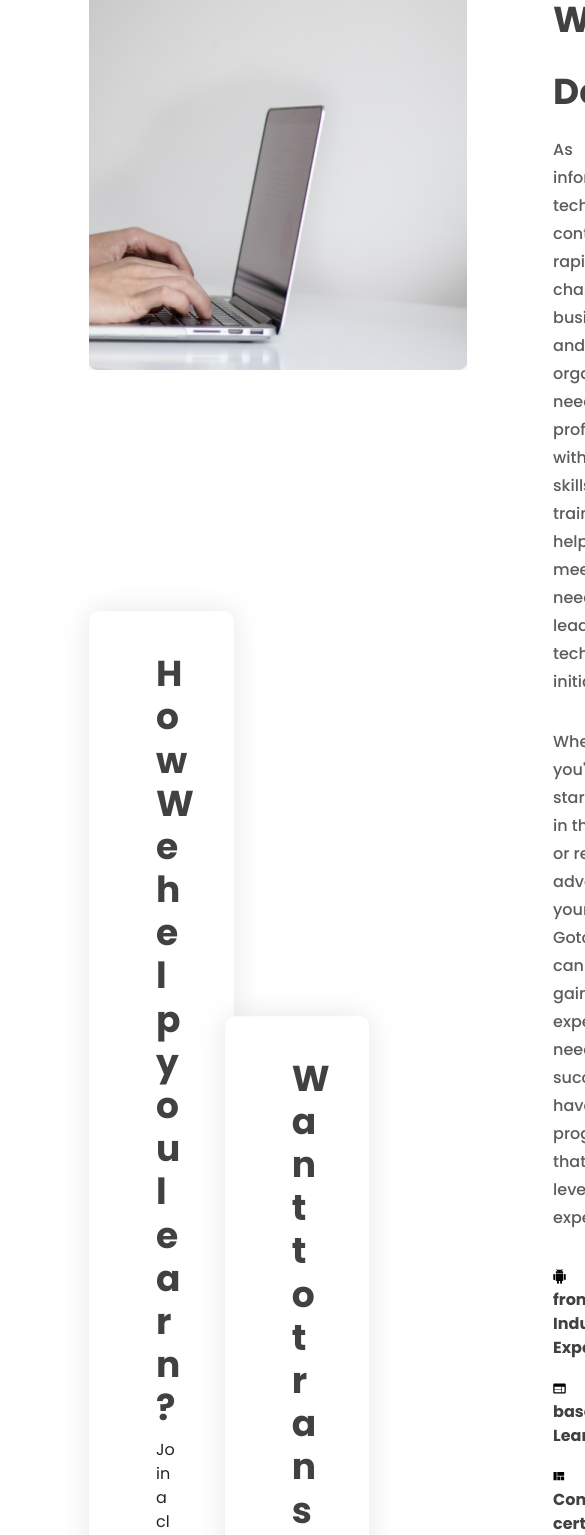
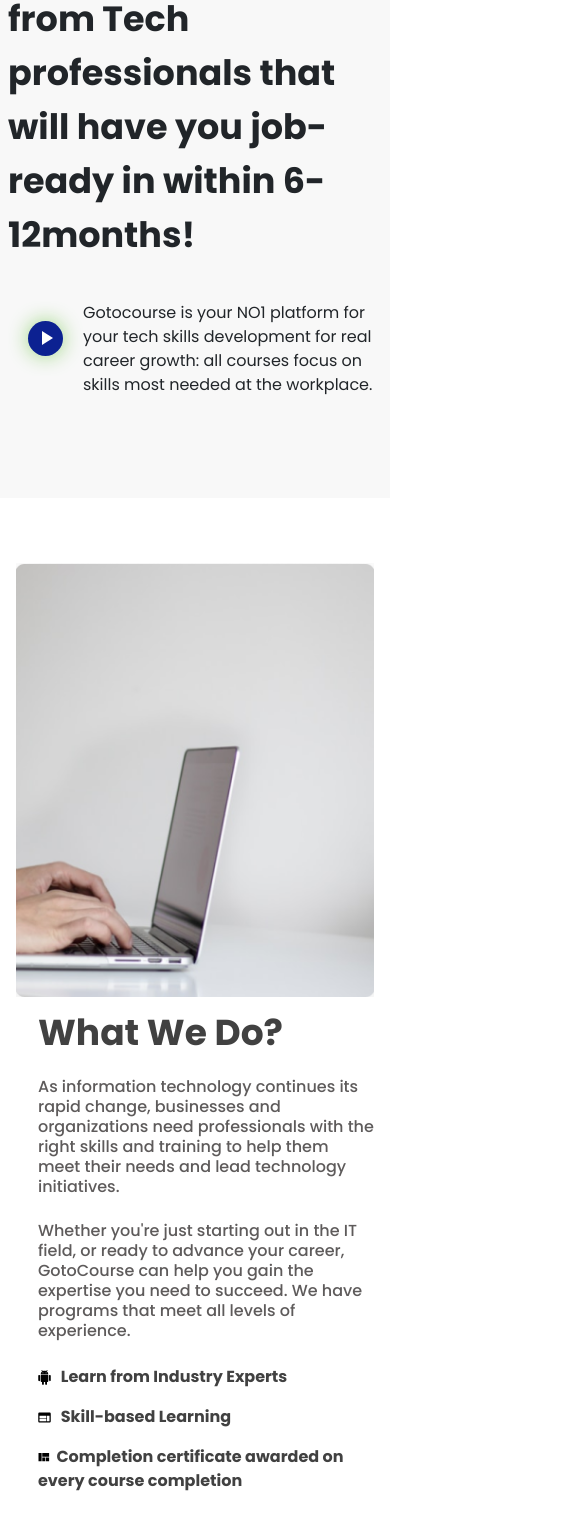
Before and after one commit to Olawande-samuel/olawande_gotocourse, a React (Create React App) app: page / in a window 390 px wide. Shown: the part 280-1815 px from the top of the page, 585 px wide, since content can reach past the window. Built offline with nearby package versions, Linux system fonts and the light colour scheme.

Commit message:
responsive landing

```diff
--- a/src/App.css
+++ b/src/App.css
@@ -20,7 +20,15 @@
 .mt-mid {
   margin-top: 2.0625rem !important;
 }
-
+.btn-plain {
+  border: 1px solid var(--obsidian);
+  outline: none;
+  background-color: #fff;
+  border-radius: 10px;
+  color: black;
+  font-size: 0.875rem;
+  line-height: 2rem;
+}
 .btn {
   border: 1px #fff;
   outline: none;
@@ -60,23 +68,43 @@
   color: var(--black) !important;
   font-size: 14px;
   font-weight: 500;
+  outline: none;
+  border: none;
+  background: #fff;
 }
 
-.link:hover::after {
+/* .link::after {
   position: absolute;
-  bottom: 0;
-  left: 0;
+  right: 0;
+  flex-shrink: 0;
+  width: 1.25rem rem;
+  height: 1.25rem;
+  margin-left: auto;
   content: "";
-  width: 2rem;
-  height: 0.09rem;
-  background-color: var(--text-color-light);
+  background-image: url(./images/caret.svg);
+  background-repeat: no-repeat;
+  background-size: 1.25rem;
+  transition: transform 0.2s ease-in-out;
   /* border-bottom: 1px solid; */
-}
+
 /* *********************HERO************************* */
 .hero {
   background: rgba(248, 248, 248, 1);
 }
+.hero_content {
+  padding: 85px 0;
+}
+.hero_text {
+  font-weight: 800;
+  font-size: 35px;
+  line-height: 54px;
+  margin-bottom: 2.4375rem;
+}
 
+.hero_right,
+.hero_left {
+  flex: 50%;
+}
 /* **********************SERVICES******************************* */
 .wrapper {
   display: flex;
@@ -103,7 +131,7 @@
 }
 
 .right .title {
-  font-size: 2.25rem;
+  font-size:  2.25rem;
 }
 .right p i {
   margin-right: 1.15rem;
@@ -167,6 +195,7 @@
 /* ****************************CAREERS************************************ */
 .career {
   padding: 7.0625rem 3.625rem;
+
 }
 .career_title {
   margin-bottom: 1.625rem;
@@ -199,6 +228,7 @@
 }
 .career_box {
   gap: 1.5rem;
+
 }
 .career_box .details {
   font-size: 15px;
@@ -210,6 +240,7 @@
 
 .testimonials {
   margin: 7.0625rem 0;
+
 }
 
 .testimonials .testimonials_title {
@@ -252,6 +283,7 @@
   border-radius: 20px;
   width: min(100% - 2rem, 612px);
   box-shadow: 0px 0px 10px rgba(0, 0, 0, 0.1);
+
 }
 .prev,
 .next {
@@ -308,6 +340,7 @@
 }
 .degree {
   margin-bottom: 5rem;
+
 }
 /* .degree img {
   max-width: 100%;
@@ -315,7 +348,7 @@
 .degree_left,
 .degree_right {
   flex: 50%;
-  padding: 0 .5rem;
+  padding: 0 0.5rem;
 }
 .degree .title {
   font-weight: 600;
@@ -333,7 +366,7 @@
 /* ****************ACCORDION***************************************** */
 
 .faq {
-  margin-top: 9.375rem 0 7.0625rem 0;
+  margin: 9.375rem 0 7.0625rem 0;
 }
 .faq_wrapper {
   width: 80%;
@@ -376,7 +409,7 @@
 
 /* ***************FOOTER***************************** */
 .footer {
-  margin-top: 7.6875rem ;
+  margin-top: 7.6875rem;
   margin-bottom: 3.1875rem;
 }
 .footer_left,
@@ -415,19 +448,251 @@
 
 .footer .second li {
   list-style-type: none;
-
-
 }
-.footer .second li  a{
+.footer .second li a {
   display: flex;
   align-items: center;
   /* justify-content: center;  */
   gap: 1.0625em;
-
-
 }
 
 .end {
   height: 80px;
   background: var(--btn-color);
 }
+
+@media screen and (max-width: 777px) {
+  .hero_left,
+  .hero_right {
+    flex: 100%;
+  }
+  .content-wrapper {
+    justify-content: center !important;
+    padding: 1rem !important;
+  }
+  .wrapper {
+    display: block;
+    /* justify-content: flex-end; */
+  }
+  .right {
+    margin-left: unset;
+  }
+
+  .learning .content, .transition .content {
+    flex-direction: column-reverse;
+  }
+  .learning .card, .transition .card {
+    position: relative;
+    flex: 100%;
+    z-index: unset;
+    width: 100%;
+    left: unset;
+    right: unset;
+    top: unset;
+    transform: unset;
+    padding: 1rem !important;
+    box-shadow: 0px 0px 30px rgba(0, 0, 0, 0.1);
+    border-radius: 10px;
+    border: none !important;
+  }
+  .learning img, .transition img {
+    flex: 100%;
+  }
+  .career .list-section {
+    grid-template-columns: repeat(2, 1fr);
+    padding: 1.5rem;
+
+  }
+
+  .degree_content {
+    width: min(100% - 2rem);
+    justify-content:center
+  }
+  .footer_container {
+    justify-content:center !important;
+  }
+
+  .footer_left,
+  .footer_right {
+    flex: 100% !important;
+  }
+
+  .footer_title {
+    text-align:center;
+
+  }
+
+  .footer_left {
+    padding-right: 0;
+  }
+  .footer li  {
+    list-style-type:none;
+  }
+}
+
+@media screen and (max-width: 995px){
+  .paragraph {
+    margin-bottom: 1.5rem;
+    font-weight: 500;
+    line-height: 20px;
+  }
+
+  .content-wrapper {
+    padding-left: unset;
+  }
+  .content-wrapper .left, .content-wrapper img {
+    width: 100%;
+  }
+  .content-wrapper .card-body {
+    padding: 0;
+  }
+  .right {
+    margin-left: 1.375rem;
+  }
+  .right p i {
+    margin-right: 0.4rem;
+  }
+  /* .services .title {
+    line-height: 40px;
+  } */
+  .learning, .transition, .testimonials, .services, .becoming,.career {
+    padding: 3.0625rem 0;
+  }
+
+  .testimonials{
+    margin: 0;
+  }
+
+  .career {
+    padding: 3.0625rem 0;
+
+  }
+  .career_box {
+    padding: .1rem;
+
+  }
+  .career .sub-title {
+    width: 95%;
+    margin: 0 auto 3.125rem auto;
+  }
+
+  .testimonials_text {
+    font-family: "Lato", sans-serif;
+    font-weight: 400;
+    font-size: 16px;
+    line-height: 25px;
+    text-align: center;
+    margin-bottom: 3.125rem;
+  }
+  .slide_container {
+    width: min(100%, 80%);
+    margin: auto;
+    padding: 0;
+    overflow: hidden;
+    height: 400px;
+  }
+  .slide_wrapper {
+    width: min(100%, 612px);
+    height: 300px;
+    margin: auto;
+  }
+  .prev,
+  .next {
+
+    width: 40px;
+    height: 40px;
+    display: flex;
+    /* background: white; */
+    opacity: 0.5;
+    z-index: 2000;
+
+  }
+
+  .slides {
+    padding: 0 !important;
+  }
+
+  .degree_content {
+    width: 100%;
+  }
+   .degree img {
+  max-width: 100%;
+}
+.degree .title {
+  line-height: 42px;
+  color: var(--obsidian) !important;
+}
+.degree_text {
+  font-weight: 400;
+  font-size: 26px;
+  line-height: 27px;
+}
+
+.faq {
+  margin: 6.375rem 0 7.0625rem 0;
+}
+.faq_wrapper {
+  width: 80%;
+}
+.faq_acc button {
+  font-weight: 600;
+  font-size: 20px;
+  line-height: 28px;
+  background-color: var(--btn-color) !important;
+  color: white;
+  border-radius: 10px !important;
+  padding: 16px  !important;
+}
+.faq_acc_text {
+  font-weight: 400;
+  font-size: 18px;
+  line-height: 38px;
+  width: 100%;
+}
+.accordion-button::after {
+  flex-shrink: 0;
+  width: 1.25rem rem;
+  height: 1.25rem;
+  margin-left: auto;
+  content: "";
+  background-image: url(./images/caret.svg);
+  background-repeat: no-repeat;
+  background-size: 1.25rem;
+  transition: transform 0.2s ease-in-out;
+}
+
+.accordion-button:not(.collapsed)::after {
+  background-image: url(./images/caret.svg);
+  transform: rotate(-180deg);
+}
+
+.accordion-button:not(.collapsed) {
+  color: #fff;
+}
+}
+@media screen and (max-width: 550px){
+.degree_content {
+  flex-direction: column;
+  justify-content:center;
+}
+.career .list-section {
+  grid-template-columns:  1fr;
+  padding: 1.5rem;
+}
+.degree .title {
+  text-align:center;
+}
+.degree_left {
+  margin-bottom: 1rem;
+}
+.degree_text {
+  font-size: 20px;
+  margin: 22px 0;
+}
+
+.footer_title {
+  text-align:left;
+
+}
+
+}
--- a/src/components/Becoming.js
+++ b/src/components/Becoming.js
@@ -4,7 +4,7 @@
   return (
     <section className="wrapper becoming">
       <div className="container content-wrapper d-flex justify-content-end">
-        <div className="d-flex content justify-content-between">
+        <div className="d-flex flex-column flex-md-row content justify-content-between">
           <div className="left">
             <img src={Teacher} alt="sideview of hands typing on a Laptop" />
           </div>
--- a/src/components/Degree.js
+++ b/src/components/Degree.js
@@ -4,7 +4,7 @@
   return (
     <section className="wrapper degree">
       <div className="container">
-        <div className="degree_content d-flex">
+        <div className="degree_content d-flex flex-wrap">
           <div className="degree_left">
             <header>
               <h2 className="title">Do I need a degree in Tech?</h2>
--- a/src/components/End.js
+++ b/src/components/End.js
@@ -2,7 +2,7 @@
 
 const End = () => {
   return (
-    <div className="end">End</div>
+    <div className="end"></div>
   )
 }
 
--- a/src/components/Footer.js
+++ b/src/components/Footer.js
@@ -5,7 +5,7 @@
 const Footer = () => {
   return (
     <footer className="footer wrapper">
-      <div className="container d-flex justify-content-between">
+      <div className="container footer_container d-flex flex-wrap justify-content-between">
         <div className="footer_left">
           <header>
             <h3 className="footer_title">Reach out today</h3>
@@ -43,7 +43,7 @@
             </div>
           </form>
         </div>
-        <div className="footer_right d-flex justify-content-around">
+        <div className="footer_right d-flex flex-wrap justify-content-between">
           <div className="first">
             <header>
               <h3 className="footer_title">Company</h3>
--- a/src/components/Hero.js
+++ b/src/components/Hero.js
@@ -1,18 +1,32 @@
-import React from 'react'
+import React from "react";
+import { Play } from "../images/components/svgs";
 
 const Hero = () => {
   return (
-    <section className="wrapper hero">
-        <div className="container">
+    <section className="wrapper hero px-2 p-sm-0">
+      <div className="container d-sm-flex hero_content">
         <div className="hero_left">
           <h1 className="hero_text">
-
+            Learn high in-demand tech skills from Tech professionals that will
+            have you job-ready in within 6-12months!
           </h1>
+          <div className="d-flex">
+            <span className="hero_play">
+              <i>
+                  <Play />
+              </i>
+            </span>
+            <p>
+              Gotocourse is your NO1 platform for your tech skills development
+              for real career growth: all courses focus on skills most needed at
+              the workplace.
+            </p>
+          </div>
         </div>
         <div className="hero_right"></div>
       </div>
     </section>
-  )
-}
+  );
+};
 
-export default Hero
+export default Hero;
--- a/src/components/Serivces.js
+++ b/src/components/Serivces.js
@@ -5,7 +5,7 @@
   return (
     <section className="wrapper services">
       <div className="container content-wrapper d-flex justify-content-end">
-        <div className="d-flex content justify-content-between">
+        <div className="d-flex flex-column flex-md-row content justify-content-between">
           <div className="left">
             <img src={Service} alt="sideview of hands typing on a Laptop" />
           </div>
--- a/src/images/components/svgs.js
+++ b/src/images/components/svgs.js
@@ -365,3 +365,26 @@
 
   )
 }
+export const Play = ()=>{
+  return(
+    <svg width="75" height="75" viewBox="0 0 75 75" fill="none" xmlns="http://www.w3.org/2000/svg">
+    <g filter="url(#filter0_d_29_33)">
+    <circle cx="37.5" cy="37.5" r="17.5" fill="#0C2191"/>
+    </g>
+    <path d="M34 30V44L45 37L34 30Z" fill="white"/>
+    <defs>
+    <filter id="filter0_d_29_33" x="0" y="0" width="75" height="75" filterUnits="userSpaceOnUse" color-interpolation-filters="sRGB">
+    <feFlood flood-opacity="0" result="BackgroundImageFix"/>
+    <feColorMatrix in="SourceAlpha" type="matrix" values="0 0 0 0 0 0 0 0 0 0 0 0 0 0 0 0 0 0 127 0" result="hardAlpha"/>
+    <feOffset/>
+    <feGaussianBlur stdDeviation="10"/>
+    <feColorMatrix type="matrix" values="0 0 0 0 0.623529 0 0 0 0 0.839216 0 0 0 0 0.521569 0 0 0 1 0"/>
+    <feBlend mode="normal" in2="BackgroundImageFix" result="effect1_dropShadow_29_33"/>
+    <feBlend mode="normal" in="SourceGraphic" in2="effect1_dropShadow_29_33" result="shape"/>
+    </filter>
+    </defs>
+    </svg>
+
+
+  )
+}
--- a/src/pages/Landing.js
+++ b/src/pages/Landing.js
@@ -5,6 +5,7 @@
 import End from '../components/End'
 import Faq from '../components/Faq'
 import Footer from '../components/Footer'
+import Hero from '../components/Hero'
 import Learn from '../components/Learn'
 import Navbar from '../components/Navbar'
 import Serivces from '../components/Serivces'
@@ -15,6 +16,7 @@
   return (
     <div>
         <Navbar />
+        <Hero />
         <Serivces />
         <Learn />
         <Transition />
```
Also changed, not shown: src/components/Navbar.js (+19 -29 lines), src/images/Logo.png, src/images/play.svg (added). Lines whose indentation alone changed are shown as unchanged.
